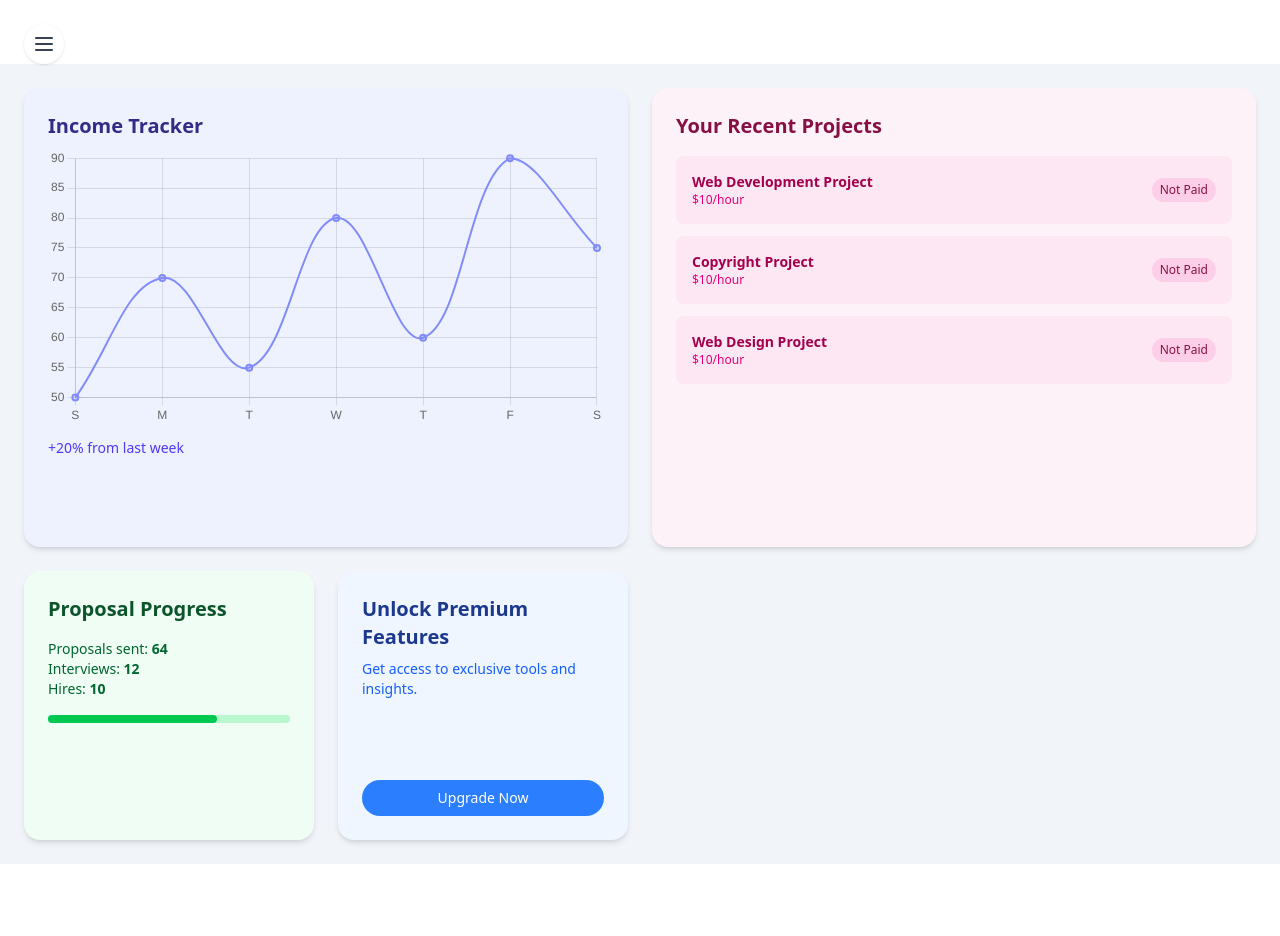
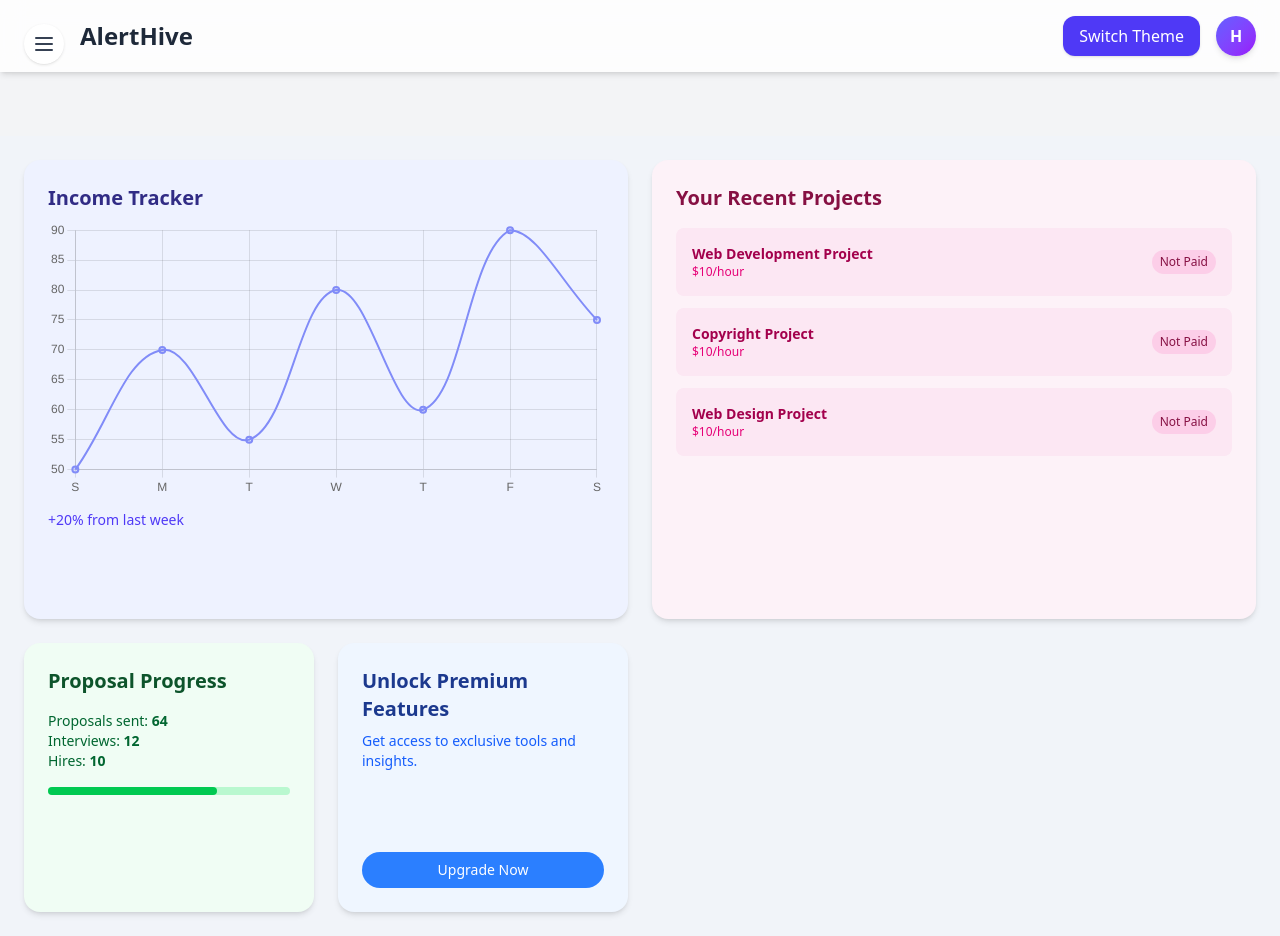
Before and after one commit to Ayushkumarsinha123/AlertHive, a React (Vite) app in the folder Frontend/: page / in a window 1280 px wide. Before the commit the page ends 864 px from the top, so only its background shows below. Built offline with nearby package versions, Linux system fonts and the light colour scheme.

Commit message:
Added theme button and profile button in topbar

```diff
--- a/Frontend/src/Dashboard.jsx
+++ b/Frontend/src/Dashboard.jsx
@@ -1,5 +1,6 @@
 import React, { useState } from "react";
 import Sidebar from "./components/Sidebar";
+import Topbar from "./components/Topbar"; // ✅ Import Topbar
 import BentoGrid from "./layouts/bentoGrid.jsx";
 import { Menu } from "lucide-react";
 
@@ -34,14 +35,18 @@ const Dashboard = () => {
           isSidebarOpen ? "ml-64" : "ml-0"
         }`}
       >
+        {/* ✅ Topbar */}
+        <Topbar />
+
+        {/* ✅ Bento Grid Content */}
         <BentoGrid>
           <IncomeTrackerCard />
           <RecentProjectsCard />
           <ProposalProgressCard />
           <PremiumFeaturesCard />
         </BentoGrid>
-       </main>
-     </div>
+      </main>
+    </div>
   );
 };
 
--- a/Frontend/src/components/Topbar.jsx
+++ b/Frontend/src/components/Topbar.jsx
@@ -1,14 +1,22 @@
+// components/Topbar.jsx
 import React from "react";
 
 const Topbar = () => {
   return (
-    <header className="w-full p-4 bg-white/80 backdrop-blur-md shadow-sm flex justify-between items-center">
-      <h2 className="text-xl font-semibold text-gray-700">Welcome back 👋</h2>
+    <header className="w-full px-6 py-4 bg-white/80 backdrop-blur-md shadow-md flex justify-between items-center">
+      {/* Title with extra left padding to prevent overlap */}
+      <h2 className="text-2xl font-semibold text-gray-800 pl-14">
+        AlertHive
+      </h2>
+
       <div className="flex items-center space-x-4">
-        <button className="text-sm bg-indigo-100 text-indigo-700 px-3 py-1 rounded-lg">
+        {/* Switch Theme Button */}
+        <button className="bg-indigo-600 hover:bg-indigo-700 text-white px-4 py-2 rounded-xl shadow transition-all duration-300">
           Switch Theme
         </button>
-        <div className="h-10 w-10 bg-indigo-500 rounded-full text-white flex items-center justify-center font-bold">
+
+        {/* User Avatar */}
+        <div className="h-10 w-10 rounded-full bg-gradient-to-br from-indigo-500 to-purple-600 text-white flex items-center justify-center font-semibold shadow-md hover:scale-105 transition-transform duration-300">
           H
         </div>
       </div>
```
